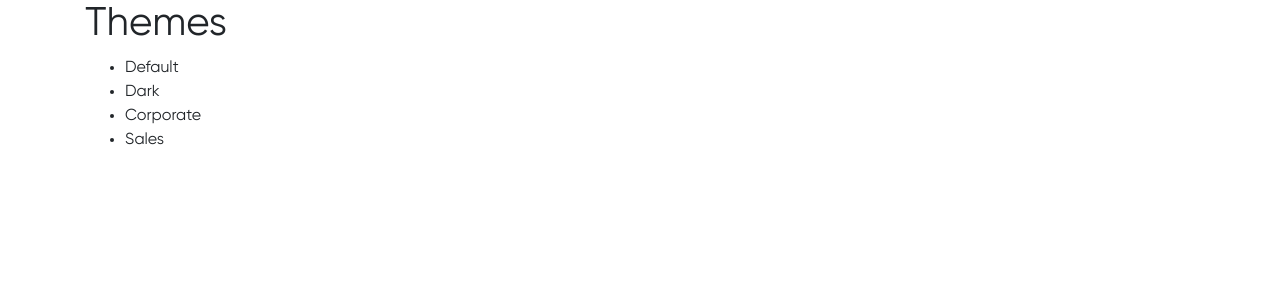
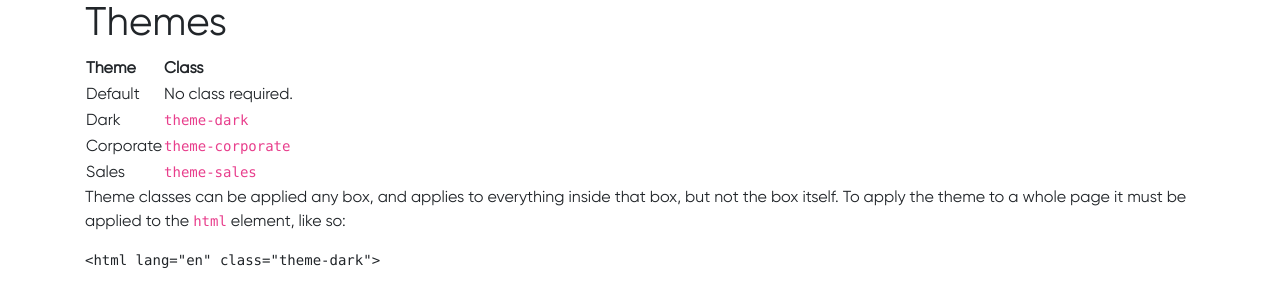
Before and after one commit to vecora/ds-vecora, a Jekyll site: the page built from docs/themes.md, in a window 1280 px wide. Shown: the top 307 px of the page. Built offline with Jekyll 4.4.1, drawn with Linux system fonts in a browser that asks for light colours; some web fonts are replaced; our own code applies the rules of GitHub Pages for plain Markdown files.

Commit message:
Updated theme docs

````diff
--- a/docs/themes.md
+++ b/docs/themes.md
@@ -4,7 +4,15 @@ layout: default
 
 # Themes
 
-* Default
-* Dark
-* Corporate
-* Sales
+| Theme     | Class              |
+| --------- |--------------------|
+| Default   | No class required. |
+| Dark      | `theme-dark`       |
+| Corporate | `theme-corporate`  |
+| Sales     | `theme-sales`      |
+
+Theme classes can be applied any box, and applies to everything inside that box, but not the box itself. To apply the theme to a whole page it must be applied to the `html` element, like so:
+
+```html
+<html lang="en" class="theme-dark">
+```
````
